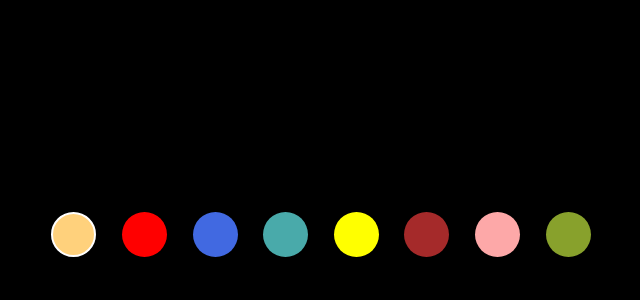
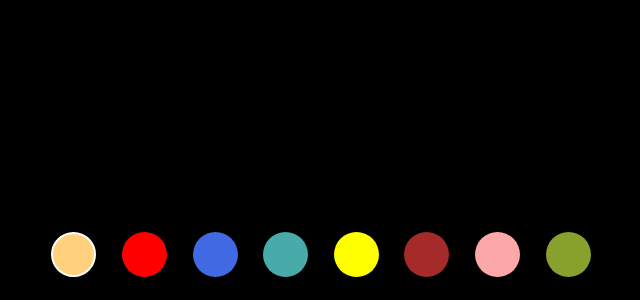
Before and after one commit to kaustavy2k/JS-Clock, a plain HTML site: page index.html in a window 1280 px wide. Shown: the part 500-800 px from the top of the page, without its empty margins (319-959 px from the left). Drawn offline with Linux system fonts and the light colour scheme.

Commit message:
basic structural clock done

```diff
--- a/style.css
+++ b/style.css
@@ -17,6 +17,7 @@ html{
     padding-top: 15%;
     position: relative;
     height: 100vh;
+    overflow: auto;
 }
 /*--------DAYS---------*/
 #days{
@@ -51,7 +52,7 @@ html{
     justify-content: center;
     width: 100%;
     position: absolute;
-    bottom: 30px;
+    bottom: 10px;
 }
 span{
     display: inline-block;
```
